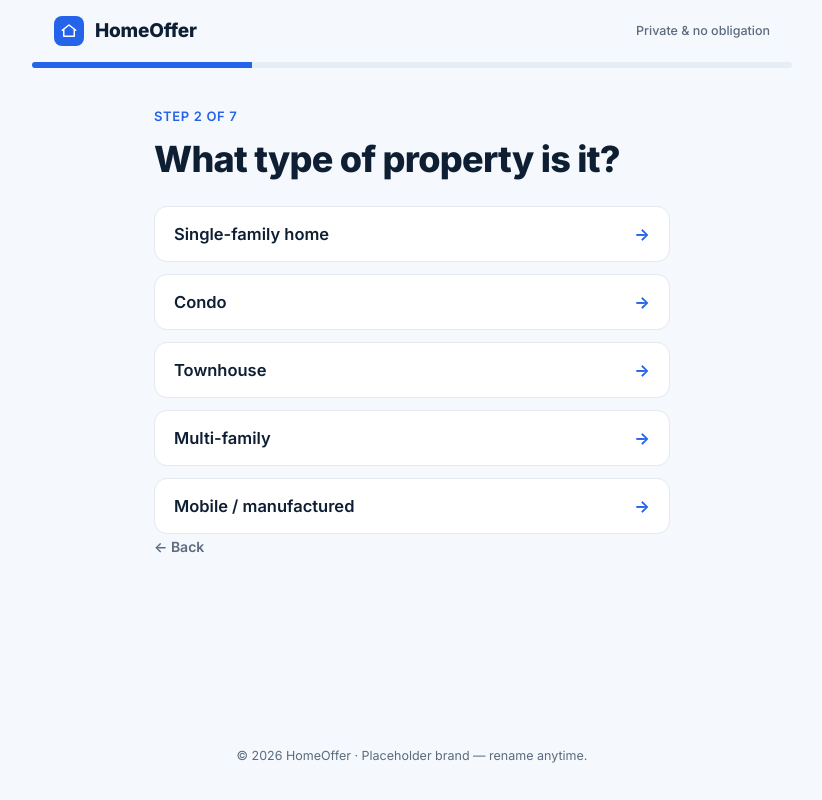
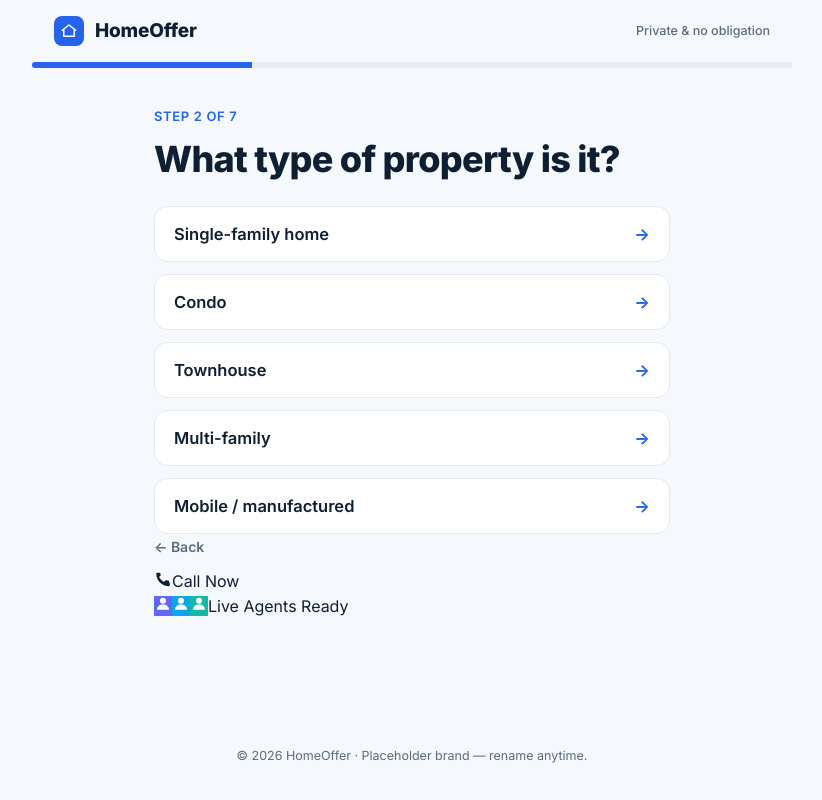
Before and after one commit to anthonyjreyna/swyft, a Next.js app: page /step-2 in a window 1280 px wide. Shown: the whole page, without its empty margins (228-1050 px from the left). Built offline with nearby package versions, Linux system fonts and the light colour scheme.

Commit message:
Update funnel.js

```diff
--- a/components/funnel.js
+++ b/components/funnel.js
@@ -3,6 +3,9 @@ import { useRouter } from "next/router";
 
 const STORE_KEY = "offer_funnel_v1";
 export const TOTAL_STEPS = 7;
+
+// Replace this with your real phone number (keep the +1 and digits only).
+const CALL_NUMBER = "+15555555555";
 
 export function getAnswers() {
   if (typeof window === "undefined") return {};
@@ -47,6 +50,36 @@ export function BackLink() {
   );
 }
 
+function PersonIcon() {
+  return (
+    <svg width="18" height="18" viewBox="0 0 24 24" fill="#fff" aria-hidden="true">
+      <circle cx="12" cy="9" r="4" />
+      <path d="M4 21c0-4.4 3.6-7 8-7s8 2.6 8 7z" />
+    </svg>
+  );
+}
+
+export function CallNow() {
+  return (
+    <div className="f-call">
+      <a className="f-callbtn" href={`tel:${CALL_NUMBER}`}>
+        <svg width="18" height="18" viewBox="0 0 24 24" fill="currentColor" aria-hidden="true">
+          <path d="M20 15.5c-1.2 0-2.4-.2-3.5-.6-.3-.1-.7 0-1 .2l-2.2 2.2c-2.8-1.4-5.1-3.8-6.6-6.6l2.2-2.2c.3-.3.4-.7.2-1C8.7 8.4 8.5 7.2 8.5 6c0-.6-.4-1-1-1H4c-.6 0-1 .4-1 1 0 9.4 7.6 17 17 17 .6 0 1-.4 1-1v-3.5c0-.6-.4-1-1-1z" />
+        </svg>
+        Call Now
+      </a>
+      <div className="f-agents">
+        <span className="f-avs">
+          <span className="f-av" style={{ background: "#6366f1" }}><PersonIcon /></span>
+          <span className="f-av" style={{ background: "#0ea5e9" }}><PersonIcon /></span>
+          <span className="f-av" style={{ background: "#14b8a6" }}><PersonIcon /></span>
+        </span>
+        <span className="f-agents-txt"><span className="f-dot" />Live Agents Ready</span>
+      </div>
+    </div>
+  );
+}
+
 export function FunnelLayout({ step, title, subtitle, children }) {
   const pct = Math.round((step / TOTAL_STEPS) * 100);
   return (
@@ -65,6 +98,7 @@ export function FunnelLayout({ step, title, subtitle, children }) {
         <h1 className="f-title">{title}</h1>
         {subtitle ? <p className="f-sub">{subtitle}</p> : null}
         <div className="f-card">{children}</div>
+        <CallNow />
       </main>
 
       <footer className="f-foot">
```
